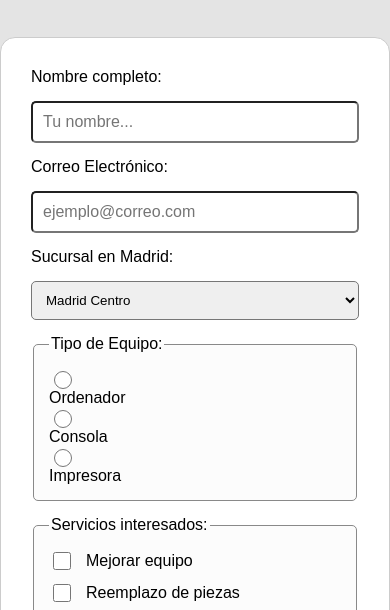
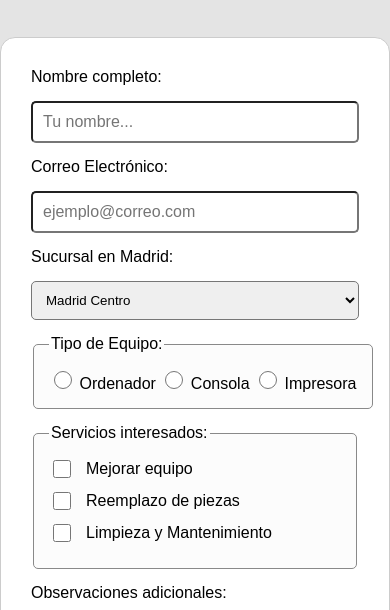
Before and after one commit to AngelSambrano/Proyecto-LM, a plain HTML site: page Contacto.html in a window 390 px wide. Shown: the part 154-764 px from the top of the page. Drawn offline with Linux system fonts and the light colour scheme.

Commit message:
cambio4 columna tipo de equipo

```diff
--- a/Styles/Contacto.css
+++ b/Styles/Contacto.css
@@ -88,9 +88,4 @@ select option {
     .botones {
         flex-direction: column;
     }
-
-    fieldset {
-        display: flex;
-        flex-direction: column;
-    }
 }
```
